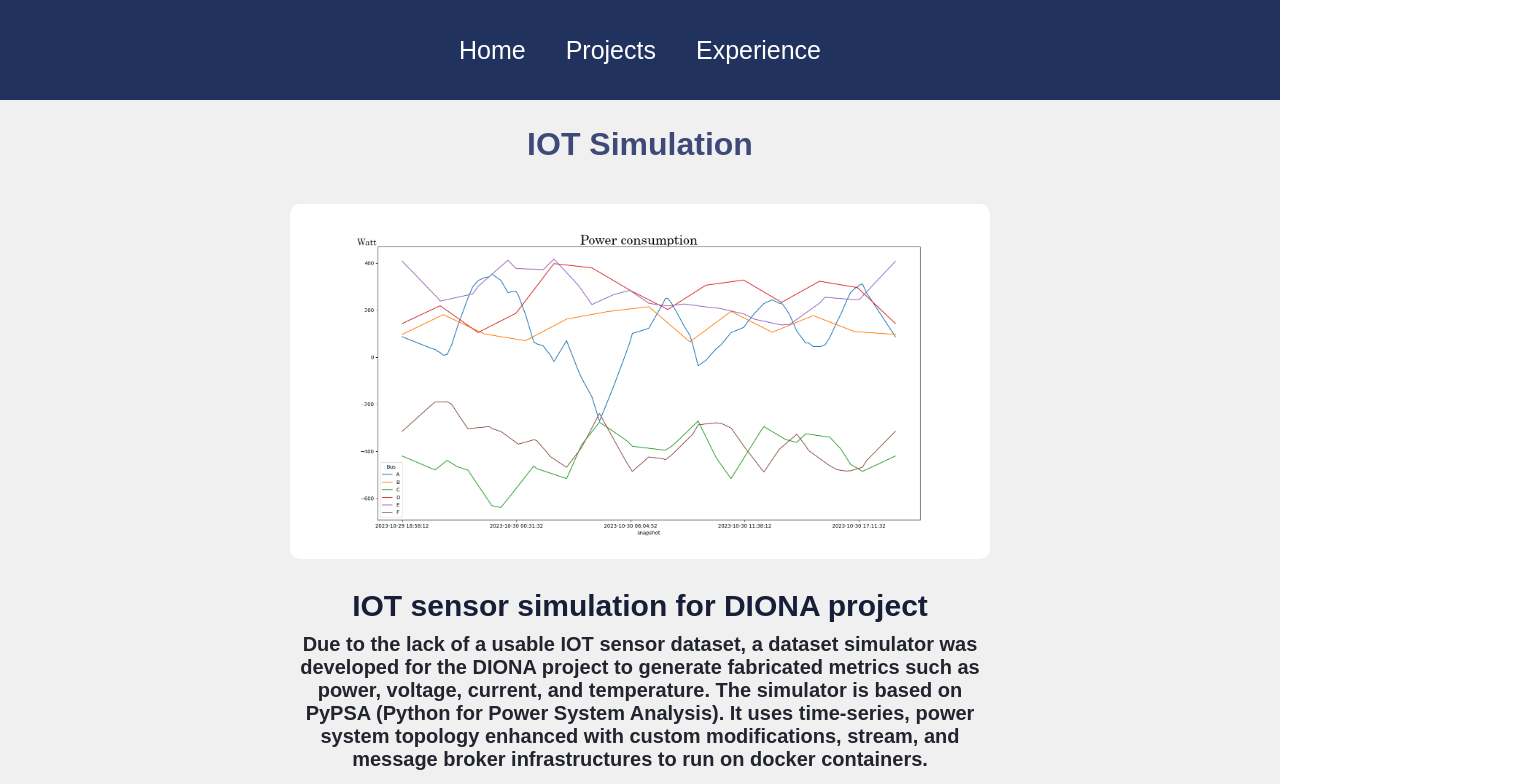
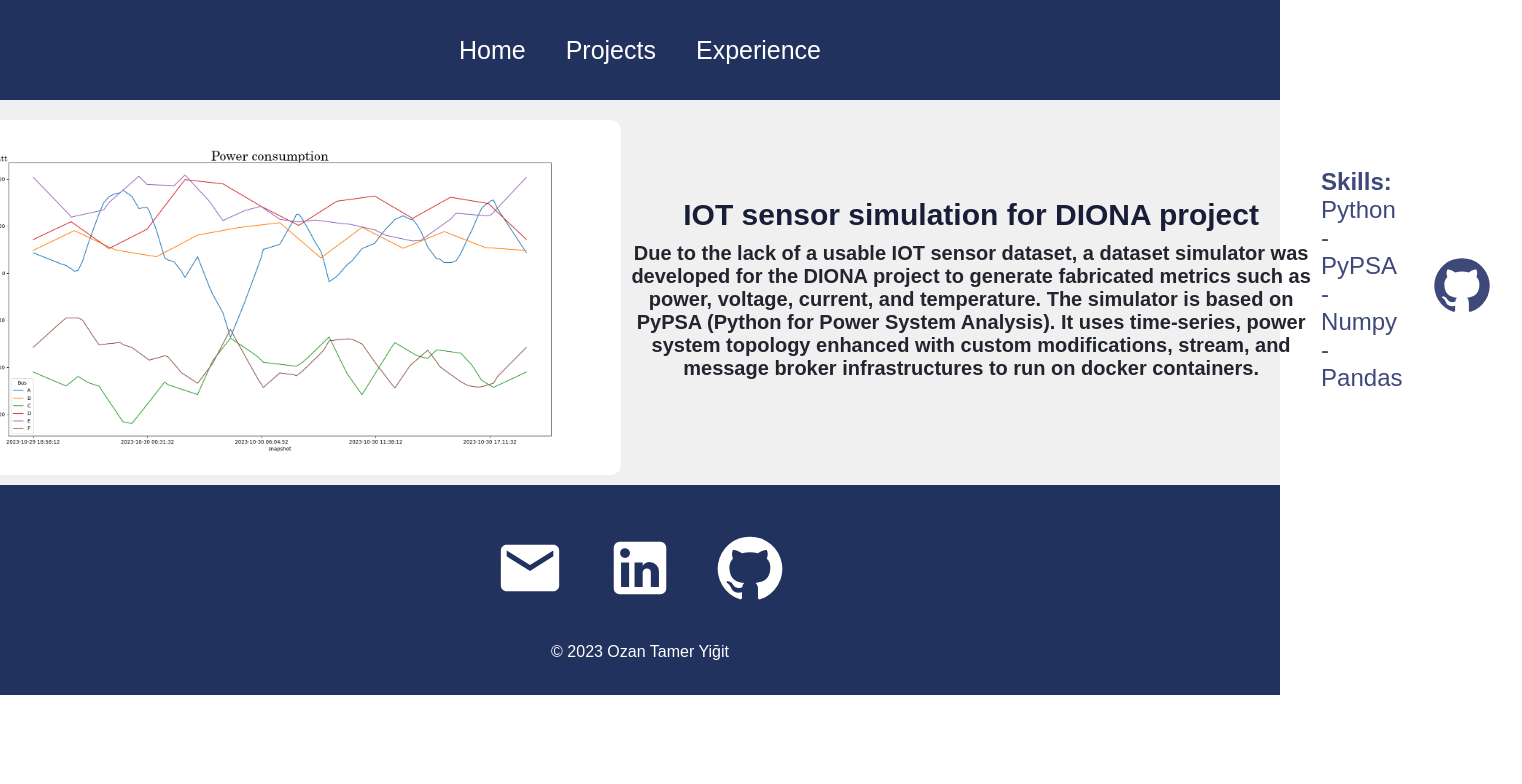
Before and after one commit to toznyigit/portfolio, a React (Create React App) app: page /portfolio/project/1 in a window 1280 px wide. Shown: the top 784 px of the page, 1522 px wide, since content can reach past the window. Built offline with nearby package versions, Linux system fonts and the light colour scheme.

Commit message:
project title centerizing

```diff
--- a/src/styles/ProjectDisplay.css
+++ b/src/styles/ProjectDisplay.css
@@ -3,7 +3,7 @@
     display: flex;
     justify-content: center;
     align-items: center;
-    flex-direction: column;
+    flex-direction: center;
   }
 
   .project h1 {
```
